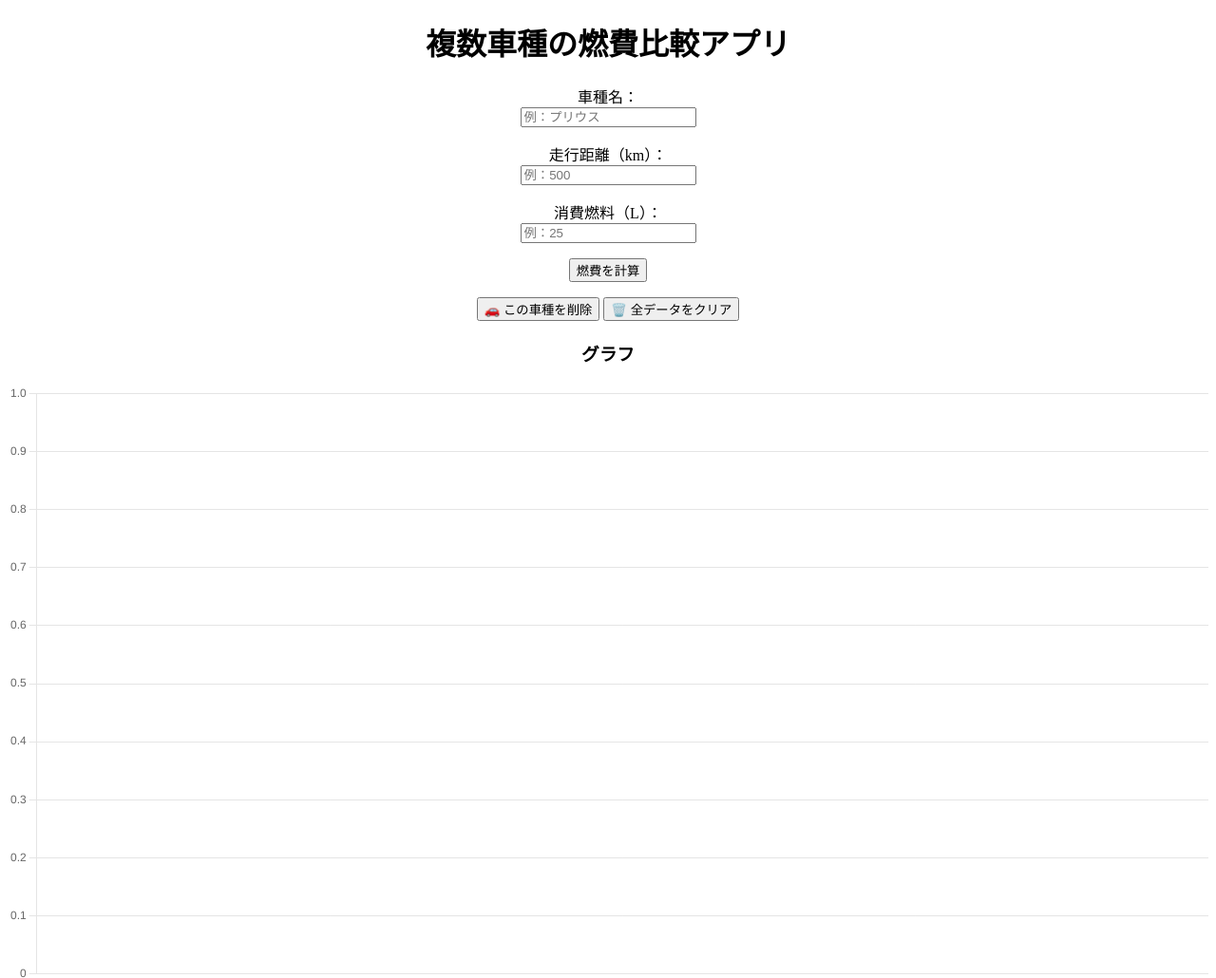
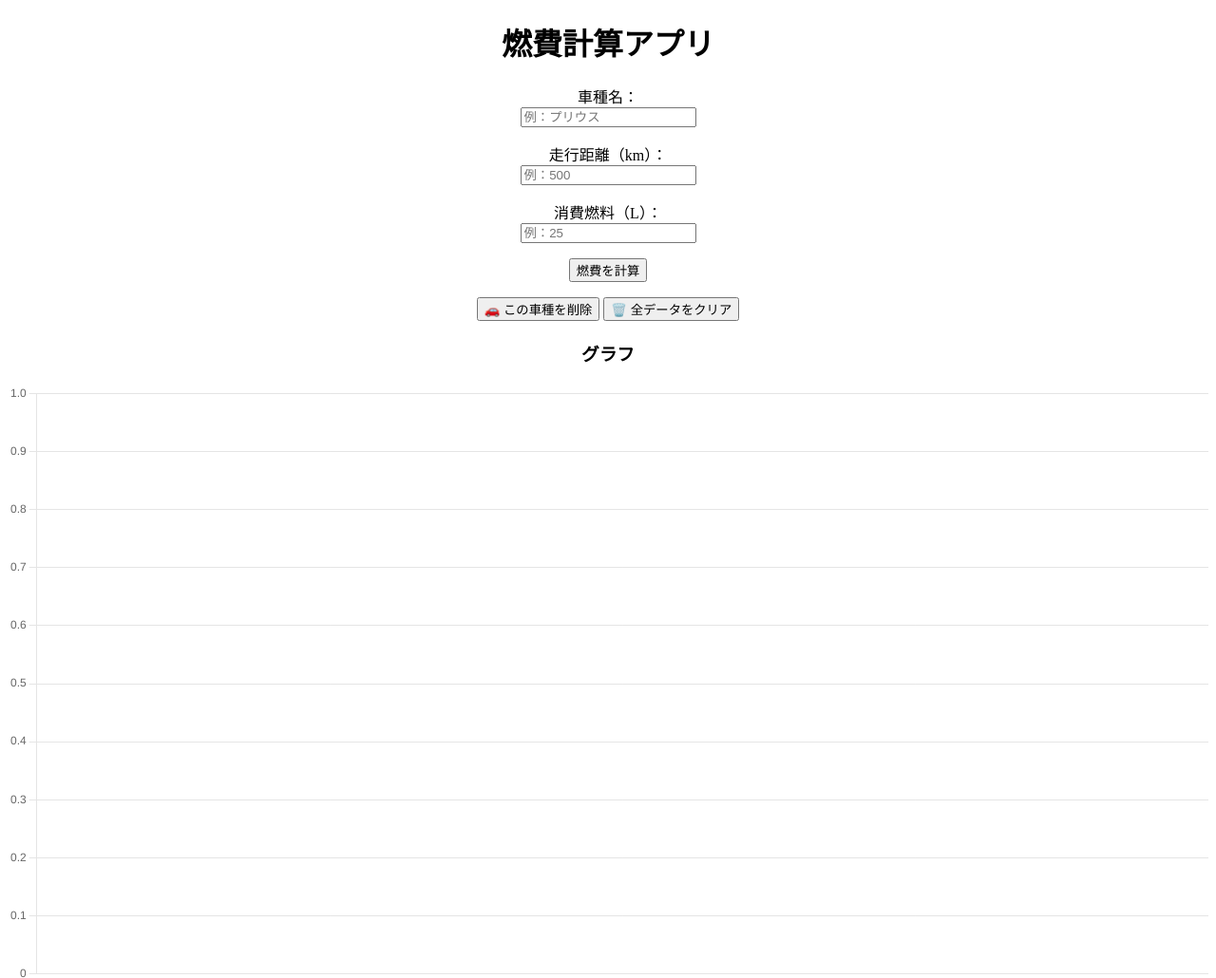
Before and after one commit to Bayashimori/gasapp-ver.1.0, a plain HTML site: page newapp2025/index.html in a window 1280 px wide. Shown: the whole page at 95% size. Drawn offline with nearby package versions, Linux system fonts and the light colour scheme.

Commit message:
Update index.html

```diff
--- a/newapp2025/index.html
+++ b/newapp2025/index.html
@@ -6,7 +6,7 @@
   <script src="https://cdn.jsdelivr.net/npm/chart.js"></script>
 </head>
 <body>
-  <h1 style="text-align: center;">複数車種の燃費比較アプリ</h1>
+  <h1 style="text-align: center;">燃費計算アプリ</h1>
 
   <div style="text-align: center;">
     <p>
```
